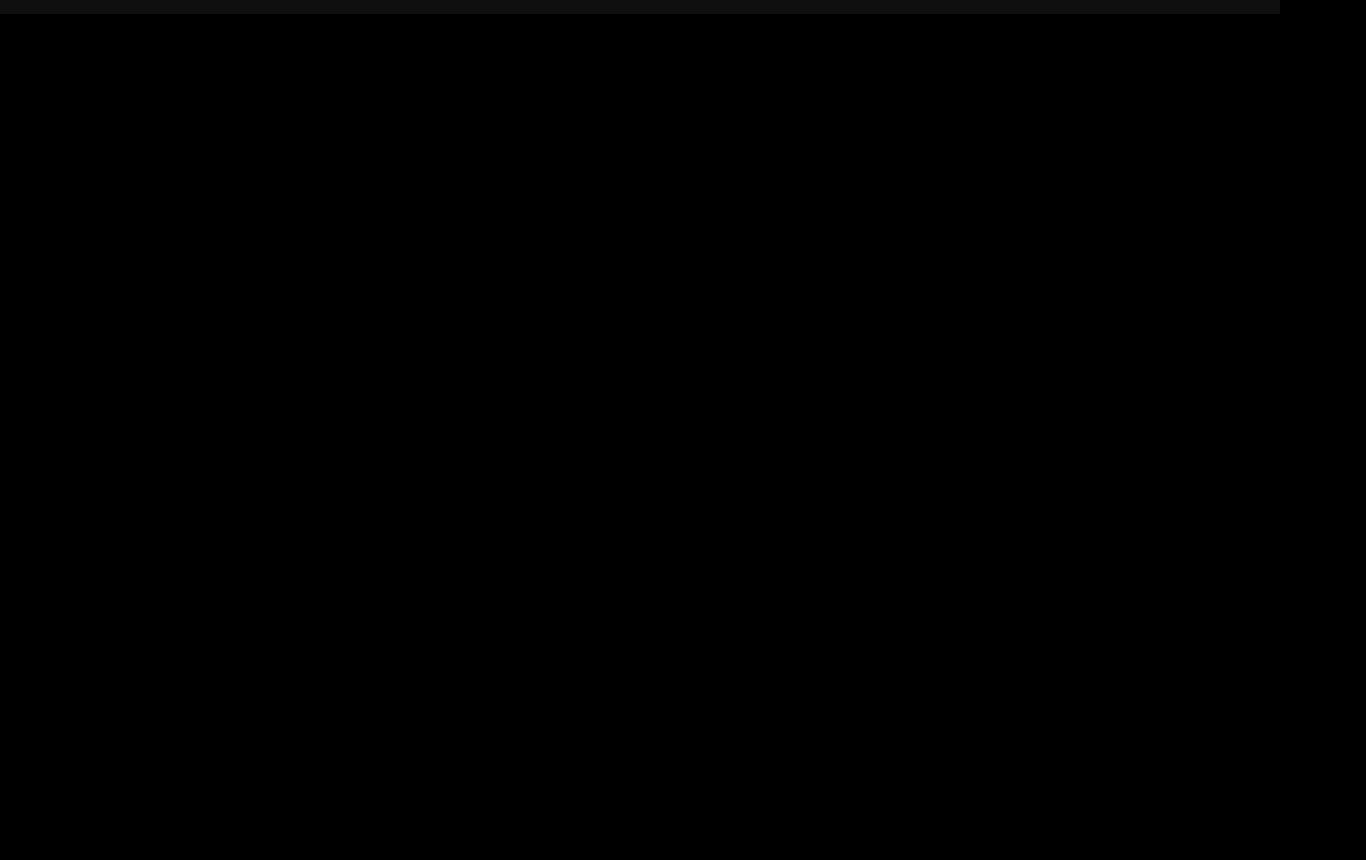
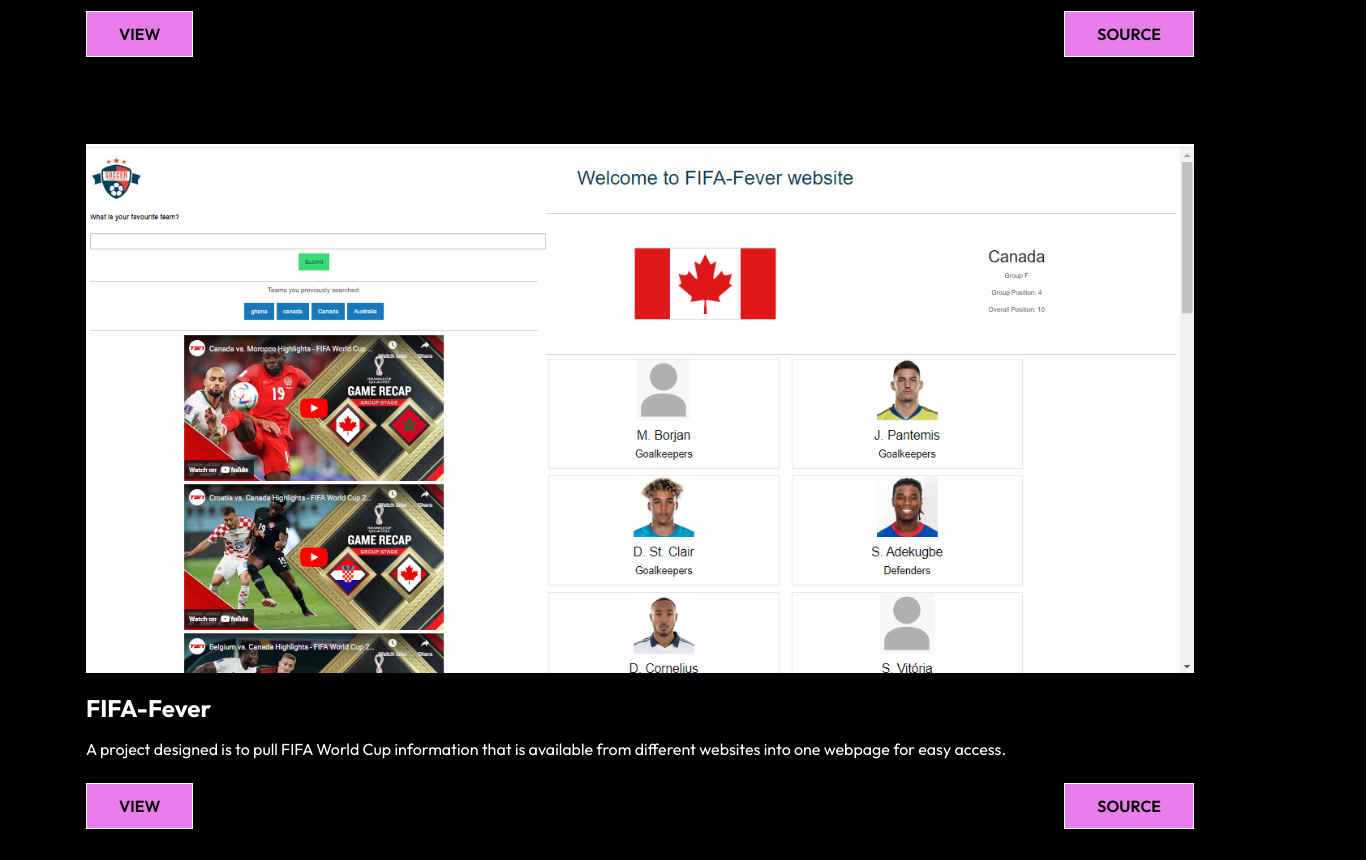
Before and after one commit to Vickyb94/react-portfolio, a React (Create React App) app: page /project in a window 1280 px wide. Shown: the part 1528-2388 px from the top of the page, 1366 px wide, since content can reach past the window. Before the commit the page ends 1542 px from the top, so only its background shows below. Built offline with nearby package versions, Linux system fonts and the light colour scheme.

Commit message:
added navlink to project page and source

```diff
--- a/src/components/HeroStyles.css
+++ b/src/components/HeroStyles.css
@@ -41,4 +41,5 @@
     .hero-img h1{
         font-size: 2rem;
     }
+
 }
--- a/src/components/ProjectCard.css
+++ b/src/components/ProjectCard.css
@@ -0,0 +1,53 @@
+.work-container {
+    background: rgb(0,0,2);
+}
+.project-heading {
+    text-align: center;
+    padding: 4rem 0 2rem 0;
+}
+
+.project-container {
+    max-width: 1140px;
+    margin: auto;
+    display: grid;
+    grid-template-columns: repeat(1, 1fr);
+    grid-gap: 40px;
+    padding-bottom: 5rem;
+}
+
+.project-card {
+    background: rgb(0,0,2);
+    padding: 1.2rem 1rem;
+}
+
+.project-card img {
+    width: 100%;
+}
+
+.project-title {
+    color: white;
+    padding: 1rem 0;
+}
+
+.project-details p {
+    padding-bottom: 1rem;
+    font-size: 1.1rem;
+    text-align: justify;
+    font-size: 100%;
+}
+
+.pro-btns {
+    display: flex;
+    justify-content: space-between;
+    padding: 0.5rem 0;
+}
+
+
+
+@media screen  and (max-width: 740px) {
+    .project-container {
+        max-width: 90%;
+        margin: auto;
+        grid-template-columns: 1fr;
+    }
+}
--- a/src/components/ProjectCard.js
+++ b/src/components/ProjectCard.js
@@ -2,6 +2,10 @@
 
 import React from 'react';
 import CodeCollab from "../assets/CodeCollab.png";
+import FifaFever from "../assets/FIFA-Fever.png";
+import PreworkGuide from "../assets/Prework Guide.png"
+
+import { NavLink } from 'react-router-dom';
 
 const ProjectCard = () => {
   return (
@@ -10,6 +14,37 @@
        <div className="project-container">
            <div className="project-card">
                <img src={CodeCollab} alt="image" />
+               <h2 className="project-title">CodeCollab</h2>
+               <div className="project-details">
+                  <p>An application for developers to meet and collaborate with other users. </p>
+                  <div className="pro-btns">
+                     <NavLink to="https://my-code-collab.herokuapp.com/" className="btn">View</NavLink>
+                     <NavLink to="https://github.com/Vickyb94/CodeCollab" className="btn">Source</NavLink>
+                  </div>
+               </div>
+           </div>
+           <div className="project-card">
+               <img src={FifaFever} alt="image" />
+               <h2 className="project-title">FIFA-Fever</h2>
+               <div className="project-details">
+                  <p>A project designed is to pull FIFA World Cup information that is available from different websites into one webpage for easy access. </p>
+                  <div className="pro-btns">
+                     <NavLink to="https://vickyb94.github.io/FIFA-Fever/" className="btn">View</NavLink>
+                     <NavLink to="https://github.com/Vickyb94/FIFA-Fever" className="btn">Source</NavLink>
+                  </div>
+               </div>
+           </div>
+           <div className="project-card">
+               <img src={PreworkGuide} alt="image" />
+               <h2 className="project-title">Prework-Guide</h2>
+               <div className="project-details">
+                  <p>
+A study guide to bootcamp prework. </p>
+                  <div className="pro-btns">
+                     <NavLink to="https://vickyb94.github.io/prework-guide/" className="btn">View</NavLink>
+                     <NavLink to="https://github.com/Vickyb94/prework-guide" className="btn">Source</NavLink>
+                  </div>
+               </div>
            </div>
        </div>
     </div>
```
Also changed, not shown: src/assets/Prework Guide.png (added).
